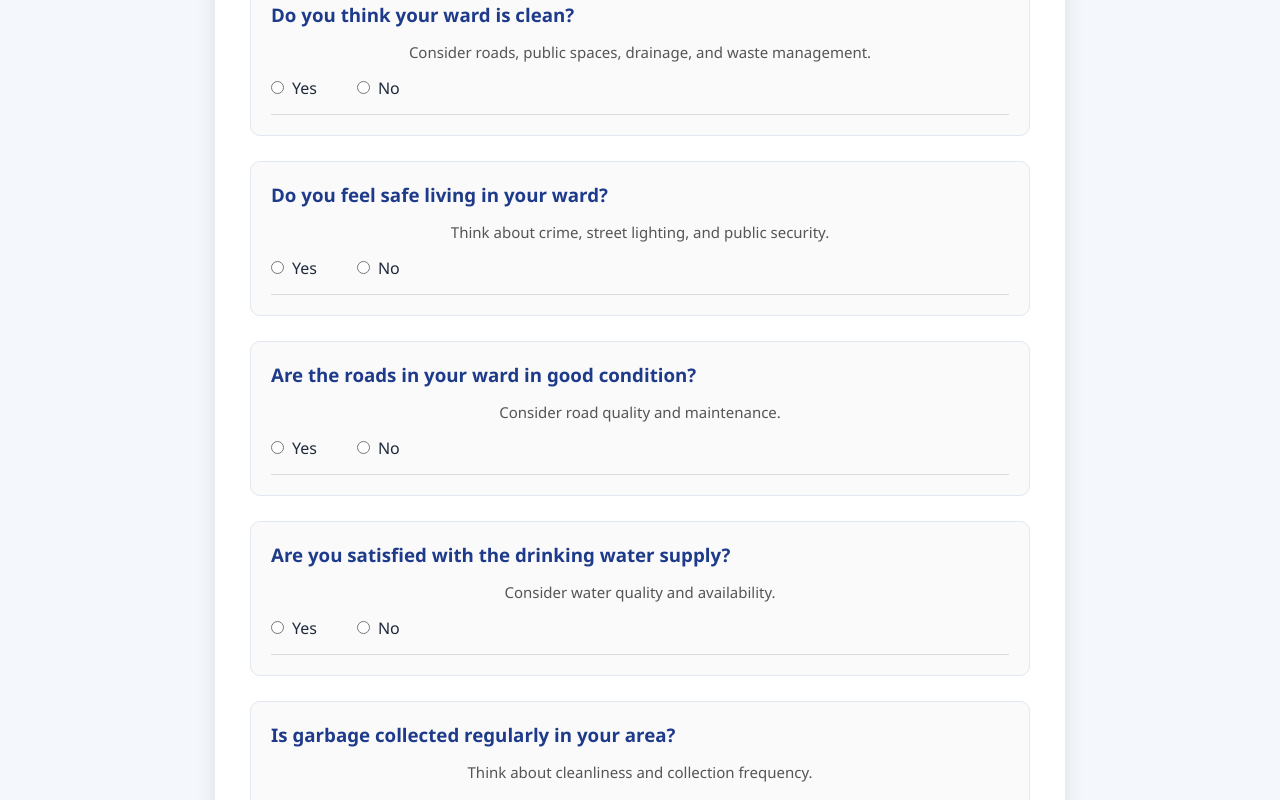
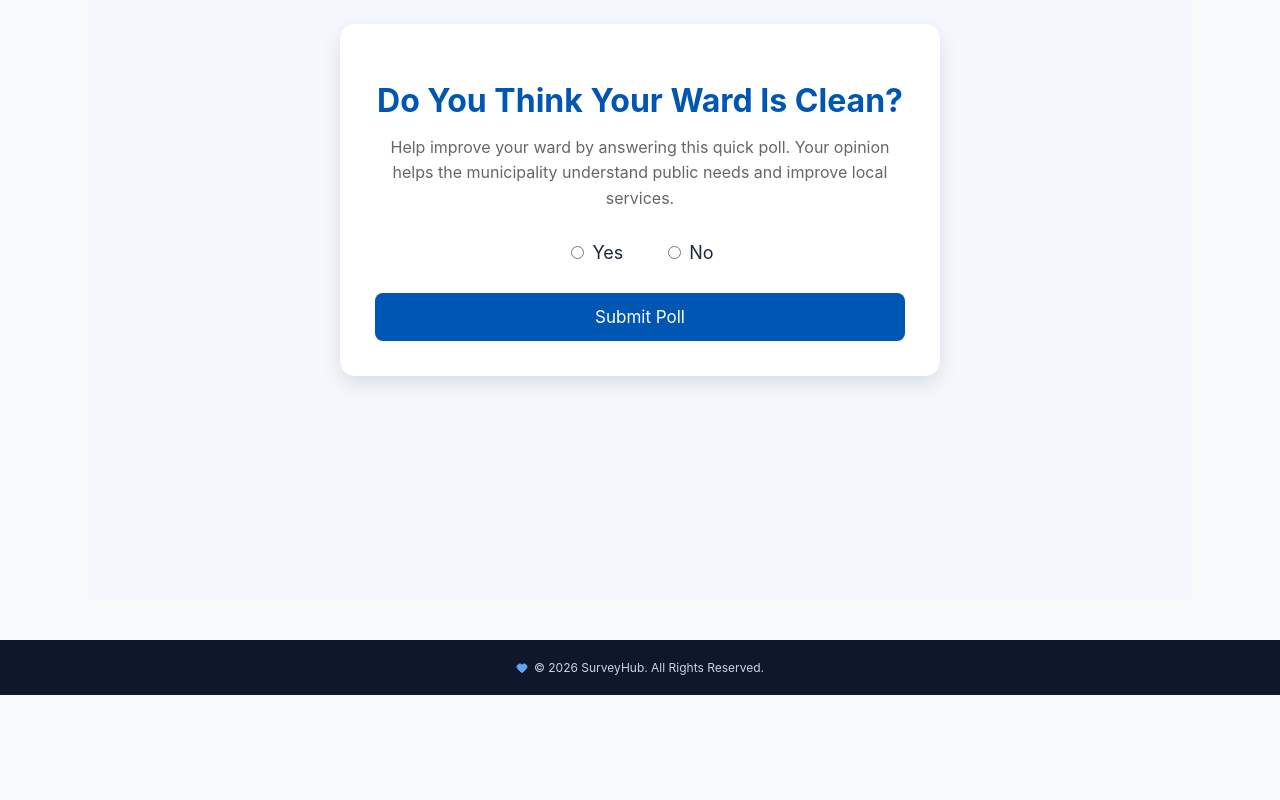
Before and after one commit to shiwaniii/-Public-Survey-Poll-Platform, a React (Vite) app: page /dashboard in a window 1280 px wide. Shown: the part 980-1780 px from the top of the page. After the commit the page ends 1675 px from the top, so only its background shows below. Built offline with nearby package versions, Linux system fonts and the light colour scheme.

Commit message:
Resolved merge conflict

```diff
--- a/src/components/pollsurvey.tsx
+++ b/src/components/pollsurvey.tsx
@@ -1,112 +1,112 @@
 import { useState } from "react";
-import "../PollSurvey.css";
-
-const surveyQuestions = [
-  {
-    id: 1,
-    question: "Do you think your ward is clean?",
-    description:
-      "Consider roads, public spaces, drainage, and waste management.",
-  },
-  {
-    id: 2,
-    question: "Do you feel safe living in your ward?",
-    description:
-      "Think about crime, street lighting, and public security.",
-  },
-  {
-    id: 3,
-    question: "Are the roads in your ward in good condition?",
-    description:
-      "Consider road quality and maintenance.",
-  },
-  {
-    id: 4,
-    question: "Are you satisfied with the drinking water supply?",
-    description:
-      "Consider water quality and availability.",
-  },
-  {
-    id: 5,
-    question: "Is garbage collected regularly in your area?",
-    description:
-      "Think about cleanliness and collection frequency.",
-  },
-  {
-    id: 6,
-    question: "Do you think the ward office responds quickly to public issues?",
-    description:
-      "Consider complaints, requests, and public services.",
-  },
-  {
-    id: 7,
-    question: "Are street lights sufficient in your neighborhood?",
-    description:
-      "Think about safety and visibility during the night.",
-  },
-  {
-    id: 8,
-    question: "Would you recommend your ward as a good place to live?",
-    description:
-      "Overall satisfaction with your ward.",
-  },
-];
 
 export default function PollSurvey() {
-  const [answers, setAnswers] = useState<Record<number, string>>({});
-
-  const handleChange = (id: number, value: string) => {
-    setAnswers((prev) => ({
-      ...prev,
-      [id]: value,
-    }));
-  };
+  const [answer, setAnswer] = useState("");
 
   const handleSubmit = (e: React.FormEvent) => {
     e.preventDefault();
-    console.log(answers);
-    alert("Survey Submitted Successfully!");
+
+    if (!answer) {
+      alert("Please select Yes or No.");
+      return;
+    }
+
+    alert("Poll submitted successfully!");
   };
 
   return (
-    <div className="survey-container">
-      <form className="survey-card" onSubmit={handleSubmit}>
-        <h1>Ward Public Opinion Survey</h1>
-        <p>Please answer the following questions.</p>
+    <div
+      style={{
+        minHeight: "100vh",
+        display: "flex",
+        justifyContent: "center",
+        alignItems: "center",
+        background: "#f4f7fb",
+        padding: "20px",
+      }}
+    >
+      <div
+        style={{
+          width: "100%",
+          maxWidth: "600px",
+          background: "#fff",
+          padding: "35px",
+          borderRadius: "15px",
+          boxShadow: "0 8px 20px rgba(0,0,0,0.1)",
+        }}
+      >
+        <h1
+          style={{
+            textAlign: "center",
+            color: "#0056b3",
+            marginBottom: "15px",
+          }}
+        >
+          Do You Think Your Ward Is Clean?
+        </h1>
 
-        {surveyQuestions.map((item) => (
-          <div key={item.id} className="question-card">
-            <h3>{item.question}</h3>
-            <p>{item.description}</p>
+        <p
+          style={{
+            textAlign: "center",
+            color: "#666",
+            lineHeight: "1.6",
+            marginBottom: "30px",
+          }}
+        >
+          Help improve your ward by answering this quick poll. Your opinion
+          helps the municipality understand public needs and improve local
+          services.
+        </p>
 
-            <label>
+        <form onSubmit={handleSubmit}>
+          <div
+            style={{
+              display: "flex",
+              justifyContent: "center",
+              gap: "40px",
+              marginBottom: "30px",
+            }}
+          >
+            <label style={{ fontSize: "18px", cursor: "pointer" }}>
               <input
                 type="radio"
-                name={`question-${item.id}`}
                 value="Yes"
-                checked={answers[item.id] === "Yes"}
-                onChange={() => handleChange(item.id, "Yes")}
+                checked={answer === "Yes"}
+                onChange={(e) => setAnswer(e.target.value)}
+                style={{ marginRight: "8px" }}
               />
               Yes
             </label>
 
-            <label style={{ marginLeft: "20px" }}>
+            <label style={{ fontSize: "18px", cursor: "pointer" }}>
               <input
                 type="radio"
-                name={`question-${item.id}`}
                 value="No"
-                checked={answers[item.id] === "No"}
-                onChange={() => handleChange(item.id, "No")}
+                checked={answer === "No"}
+                onChange={(e) => setAnswer(e.target.value)}
+                style={{ marginRight: "8px" }}
               />
               No
             </label>
+          </div>
 
-            <hr />
-          </div>
-        ))}
-
-        <button type="submit">Submit Survey</button>
-      </form>
+          <button
+            type="submit"
+            style={{
+              width: "100%",
+              padding: "14px",
+              background: "#0056b3",
+              color: "white",
+              border: "none",
+              borderRadius: "8px",
+              fontSize: "17px",
+              cursor: "pointer",
+            }}
+          >
+            Submit Poll
+          </button>
+        </form>
+      </div>
     </div>
   );
 }
```
Also changed, not shown: src/components/finish.tsx (added, +31 -0 lines), src/components/survey.tsx (added, +80 -0 lines), src/components/thankyou.tsx (added, +176 -0 lines).
